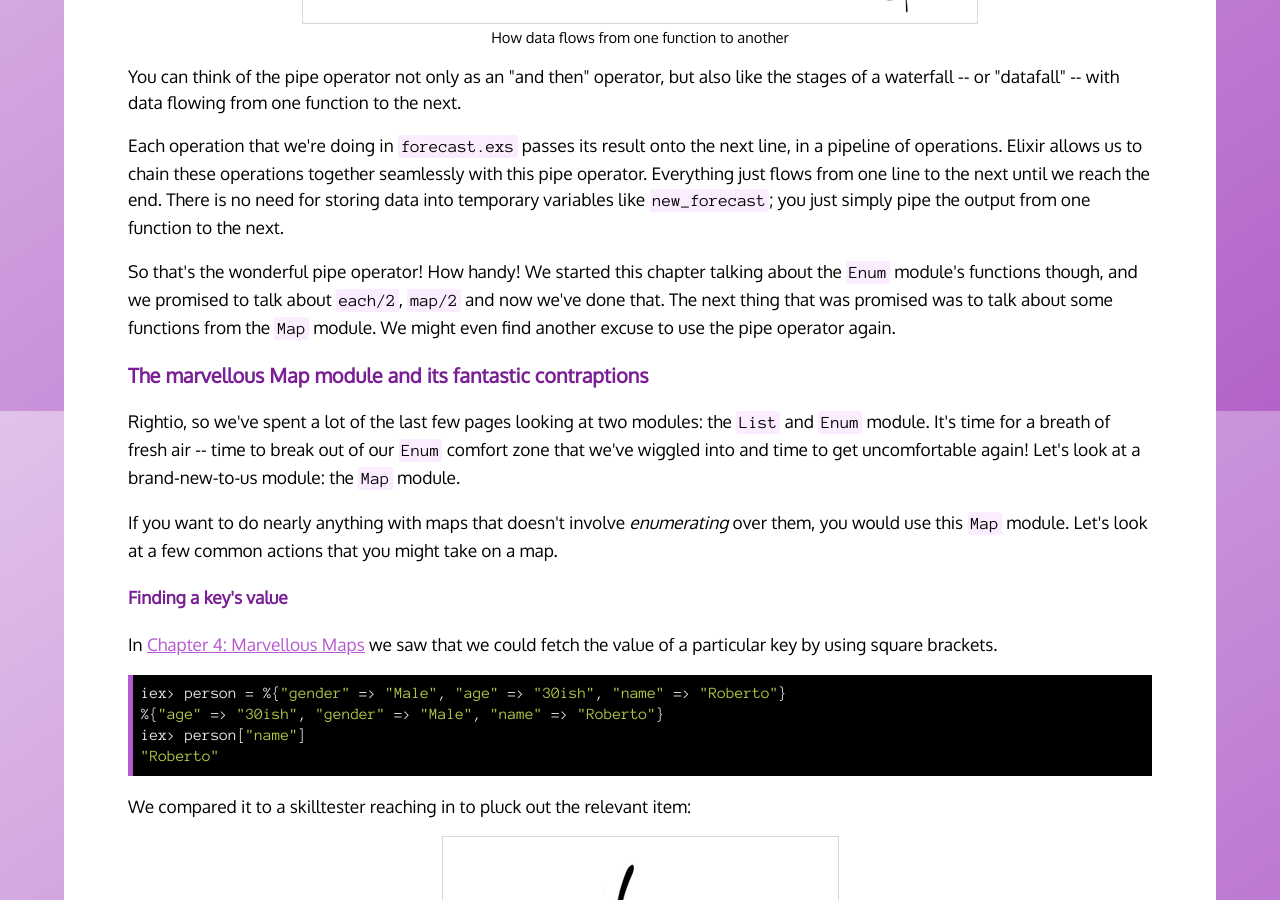
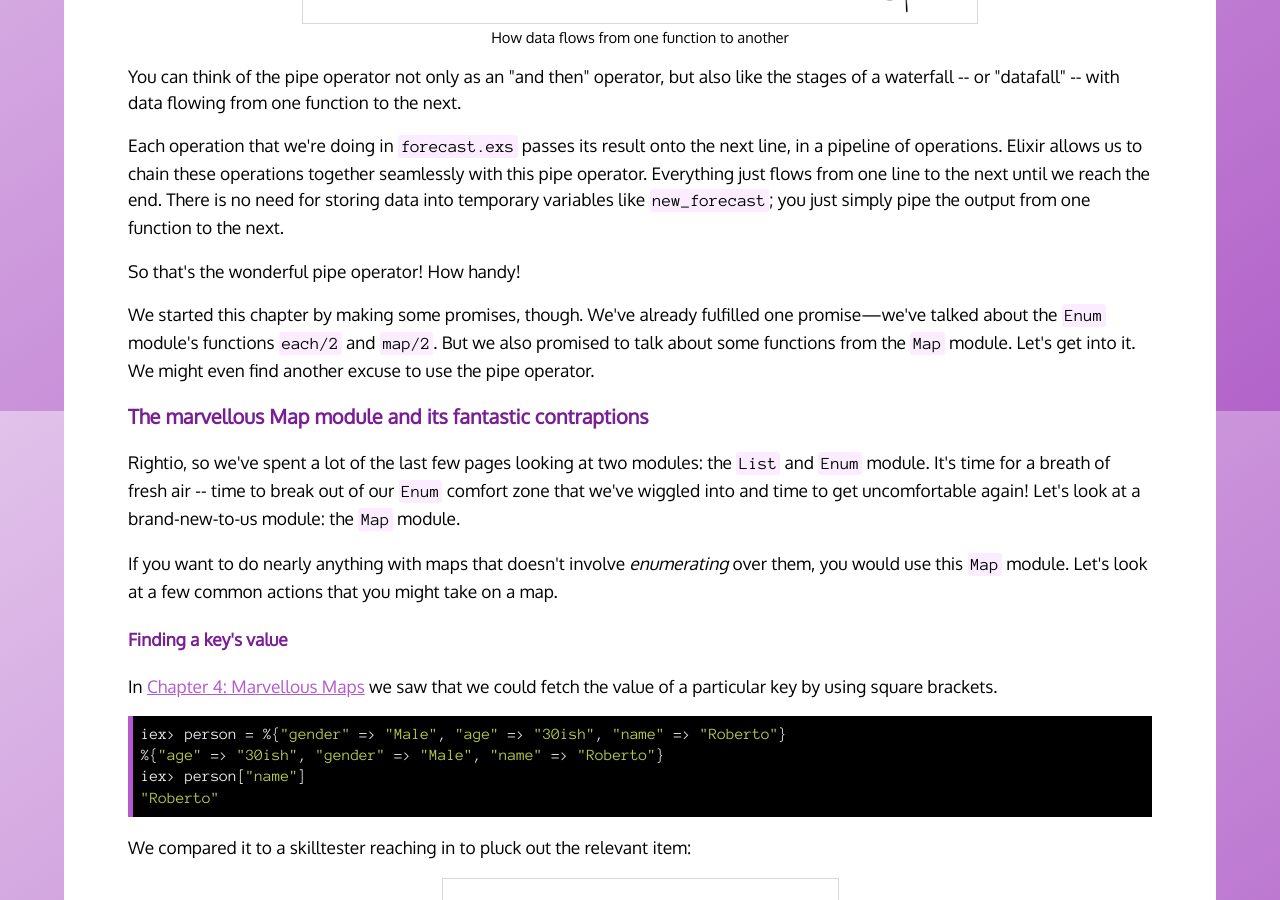
Before and after one commit to radar/joyofelixir, a Jekyll site: the page built from 10-maps/index.html, in a window 1280 px wide and 900 px high, scrolled down 7689 px. Built offline with Jekyll 4.4.1, drawn with Linux system fonts in a browser that asks for light colours; some of the changed text lies outside the part shown.

Commit message:
Fix errata: chapter 10, working with maps
This fixes some minor typos.

It also fixes the link to Chapter 11, which was showing Chapter 12.
These two chapters were including the wrong file.

```diff
--- a/11-working-with-files/index.html
+++ b/11-working-with-files/index.html
@@ -2,4 +2,4 @@
 layout: chapter
 ---
 
-{% include ch/12.html %}
+{% include ch/11.html %}
--- a/12-finding-more-functions/index.html
+++ b/12-finding-more-functions/index.html
@@ -2,4 +2,4 @@
 layout: chapter
 ---
 
-{% include ch/11.html %}
+{% include ch/12.html %}
--- a/_includes/ch/10.html
+++ b/_includes/ch/10.html
@@ -138,7 +138,7 @@
 }</code></pre>
 
   <p>
-    We know already how to convert these numbers if it was simply list of those numbers, without the days of the week, like this:
+    We know already how to convert these numbers if it was simply a list of those numbers, without the days of the week, like this:
   </p>
 
 <pre><code>[28, 29, 29, 24, 16, 16, 20]</code></pre>
@@ -351,7 +351,7 @@
     function automatically. The only argument on <code>Enum.map/2</code> here
     is just the function that we use to convert the temperature values. We
     still refer to this function as <code>Enum.map/2</code>, because it is
-    taking in two arguments: the piped-in value and the function.</l>
+    taking in two arguments: the piped-in value and the function.</li>
     <li><em>And then</em> we <em>pipe</em> the result of this
       <code>Enum.map/2</code> call into <code>Enum.into/2</code>, and the
       result of <code>Enum.map/2</code> becomes the first argument of
@@ -365,7 +365,7 @@
   </p>
 
   <figure>
-    <img src='/10-maps/images/pipe-flow.png'>
+    <img alt="a flow chart from a Map datum to Enum.map to Enum.into to IO.inspect" src='/10-maps/images/pipe-flow.png'>
     <figcaption>How data flows from one function to another</figcaption>
   </figure>
 
@@ -377,7 +377,10 @@
   </p>
 
   <p>
-    So that's the wonderful pipe operator! How handy! We started this chapter talking about the <code>Enum</code> module's functions though, and we promised to talk about <code>each/2</code>, <code>map/2</code> and now we've done that. The next thing that was promised was to talk about some functions from the <code>Map</code> module. We might even find another excuse to use the pipe operator again.
+    So that's the wonderful pipe operator! How handy!
+  </p>
+  <p>
+    We started this chapter by making some promises, though. We've already fulfilled one promise&mdash;we've talked about the <code>Enum</code> module's functions <code>each/2</code> and <code>map/2</code>. But we also promised to talk about some functions from the <code>Map</code> module. Let's get into it. We might even find another excuse to use the pipe operator.
   </p>
 </section>
 
@@ -515,7 +518,7 @@
 <pre><code>iex> Map.put(roberto, "age", "40ish")
 %{"age" => "40ish", "gender" => "Male", "name" => "Roberto"}</code></pre>
 
-<p>Ah that's so much better! We can now update the <code>"age"</code> key without having to rewrite the whole map.</code></p>
+<p>Ah that's so much better! We can now update the <code>"age"</code> key without having to rewrite the whole map.</p>
 
 
 
```
